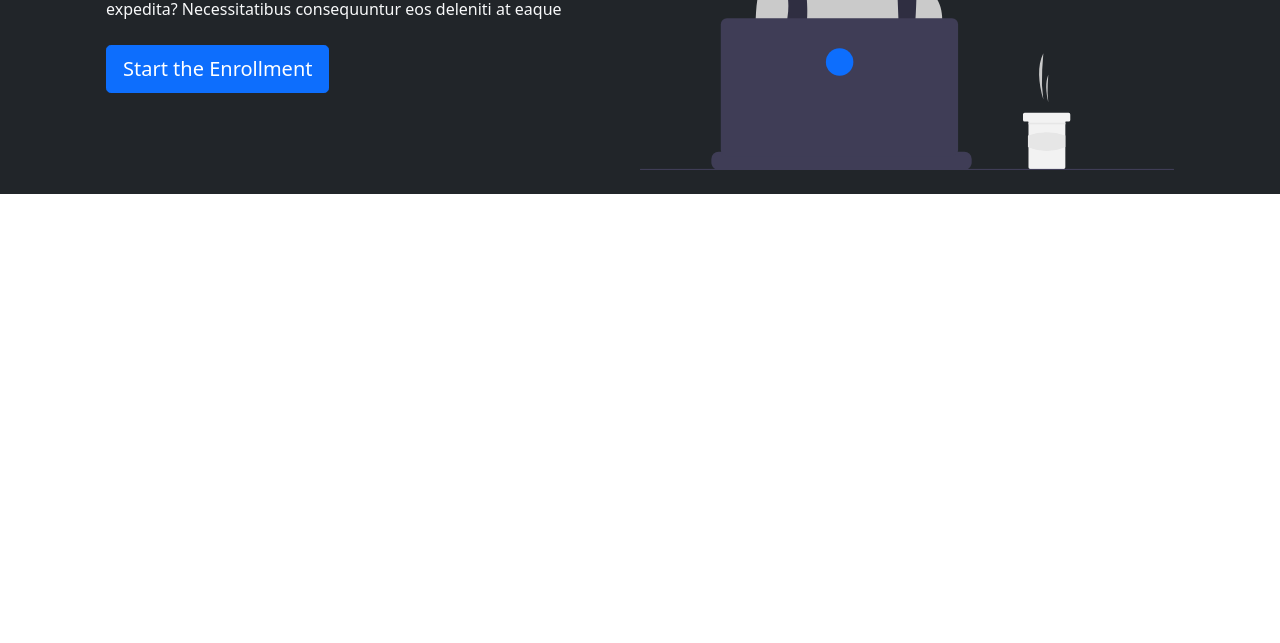
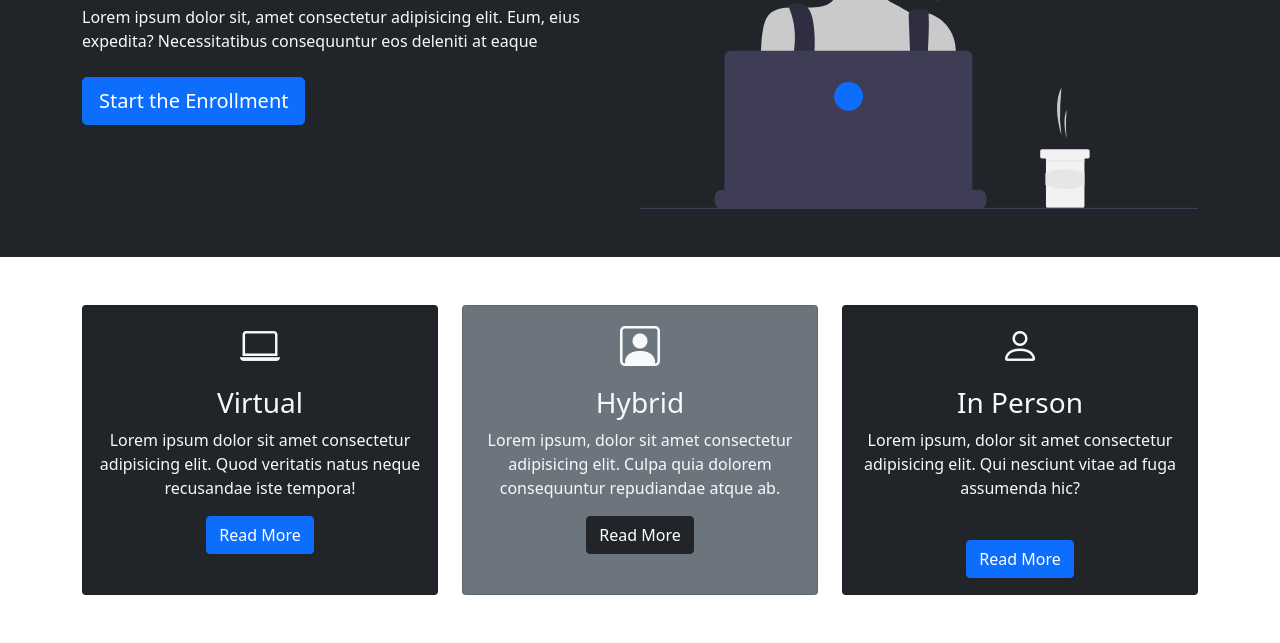
Before and after one commit to alihaidermalik20/bootstrap-bootcamp-website, a plain HTML site: page index.html in a window 1280 px wide. Shown: the part 272-915 px from the top of the page. Before the commit the page ends 800 px from the top, so only its background shows below. Drawn offline with nearby package versions, Linux system fonts and the light colour scheme.

Commit message:
add the cards section

```diff
--- a/index.html
+++ b/index.html
@@ -9,6 +9,10 @@
       rel="stylesheet"
       integrity="sha384-1BmE4kWBq78iYhFldvKuhfTAU6auU8tT94WrHftjDbrCEXSU1oBoqyl2QvZ6jIW3"
       crossorigin="anonymous"
+    />
+    <link
+      rel="stylesheet"
+      href="https://cdn.jsdelivr.net/npm/bootstrap-icons@1.3.0/font/bootstrap-icons.css"
     />
     <title>Frontend Bootcamp</title>
   </head>
@@ -45,20 +49,68 @@
     <!-- Showcase -->
     <section class="bg-dark text-light">
       <div class="container">
-        <div class="d-flex justify-content-between align-items-center p-4">
+        <div class="d-flex justify-content-between align-items-center py-5">
           <div>
             <h1>Become a <span class="text-warning">Web Developer</span></h1>
             <p class="my-4">
               Lorem ipsum dolor sit, amet consectetur adipisicing elit. Eum,
               eius expedita? Necessitatibus consequuntur eos deleniti at eaque
             </p>
-            <button class="btn btn-primary btn-lg">Start the Enrollment</button>
+            <a href="#" class="btn btn-primary btn-lg">Start the Enrollment</a>
           </div>
           <img
             src="./images/showcase.svg"
             alt=""
             class="img-fluid w-50 d-none d-sm-block"
           />
+        </div>
+      </div>
+    </section>
+
+    <!-- Cards -->
+    <section class="p-5">
+      <div class="container">
+        <div class="row">
+          <div class="col-md">
+            <div class="card h-100 bg-dark text-light text-center">
+              <div class="card-body">
+                <div class="h1 mb-3"><i class="bi bi-laptop"></i></div>
+                <h3 class="card-title">Virtual</h3>
+                <p class="card-text">
+                  Lorem ipsum dolor sit amet consectetur adipisicing elit. Quod
+                  veritatis natus neque recusandae iste tempora!
+                </p>
+                <a href="#" class="btn btn-primary">Read More</a>
+              </div>
+            </div>
+          </div>
+          <div class="col-md">
+            <div class="card h-100 bg-secondary text-light">
+              <div class="card-body text-center">
+                <div class="h1 mb-3"><i class="bi bi-person-square"></i></div>
+                <h3 class="card-title">Hybrid</h3>
+                <p class="card-text">
+                  Lorem ipsum, dolor sit amet consectetur adipisicing elit.
+                  Culpa quia dolorem consequuntur repudiandae atque ab.
+                </p>
+                <button class="btn btn-dark">Read More</button>
+              </div>
+            </div>
+          </div>
+          <div class="col-md">
+            <div class="card h-100 bg-dark text-light">
+              <div class="card-body text-center">
+                <div class="h1 mb-3"><i class="bi bi-person"></i></div>
+
+                <h3 class="card-title">In Person</h3>
+                <p class="card-text">
+                  Lorem ipsum, dolor sit amet consectetur adipisicing elit. Qui
+                  nesciunt vitae ad fuga assumenda hic?
+                </p>
+                <a href="#" class="btn btn-primary mt-4">Read More</a>
+              </div>
+            </div>
+          </div>
         </div>
       </div>
     </section>
```
